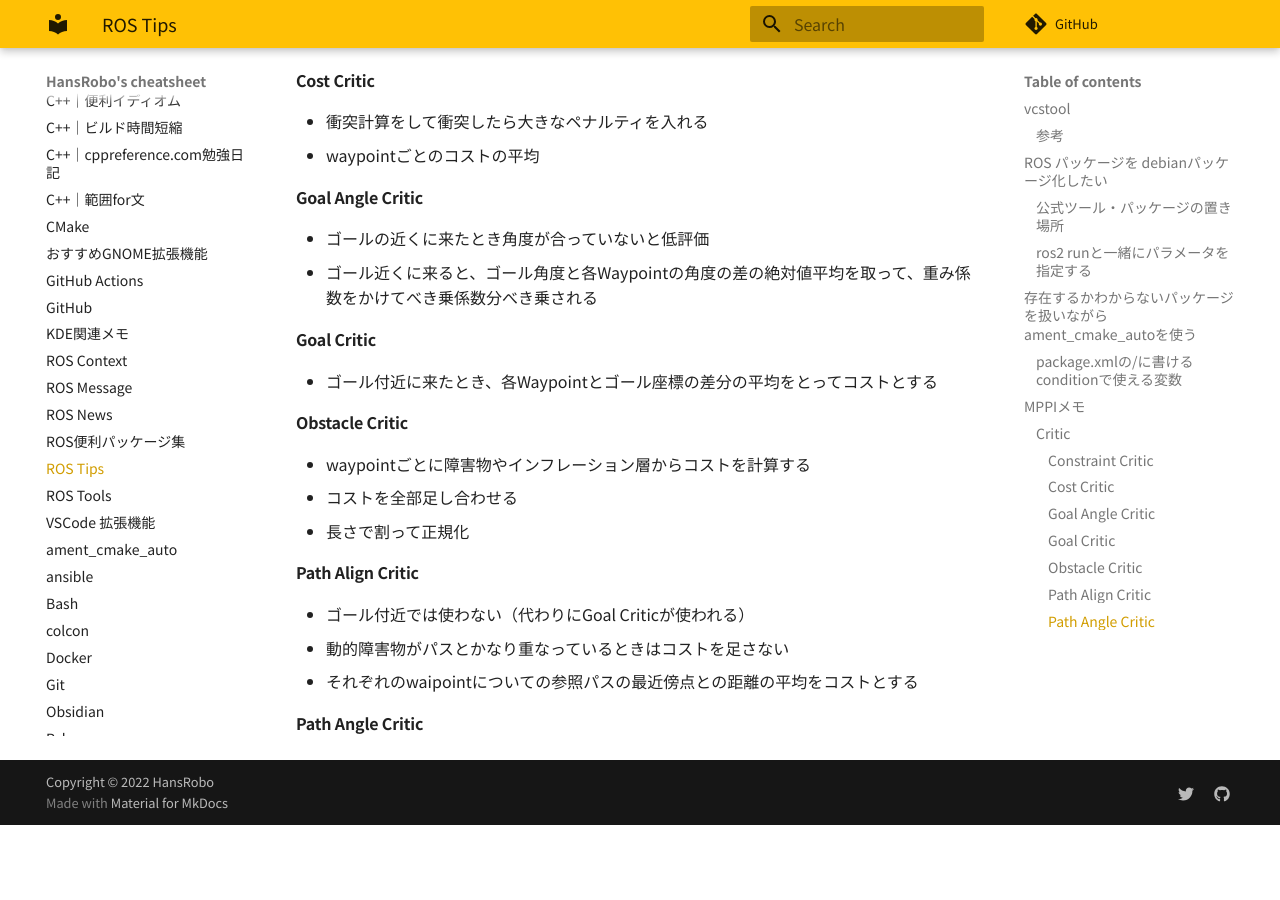
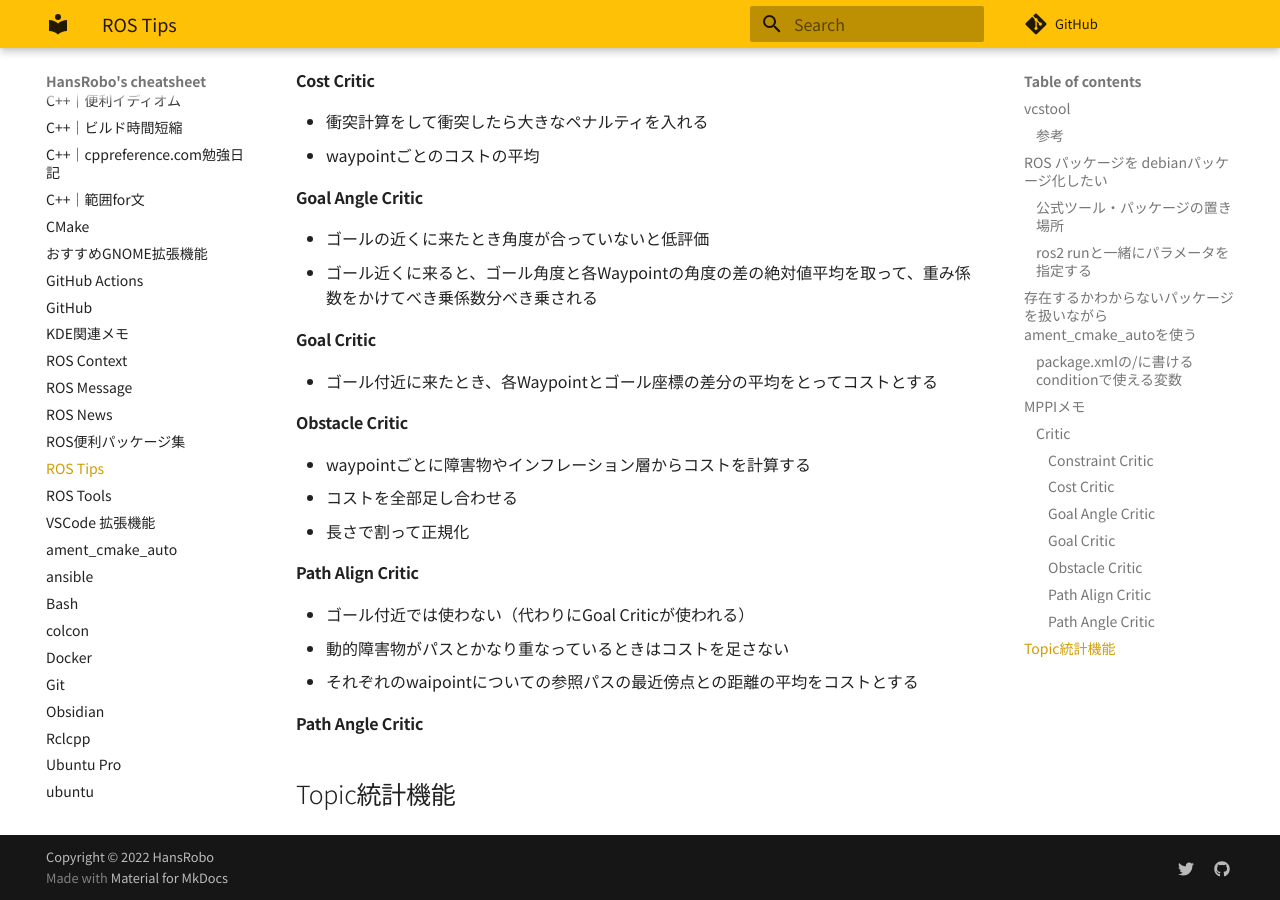
Before and after one commit to HansRobo/mycheatsheet_mkdocs, an MkDocs documentation site: the page built from docs/ROS Tips.md, in a window 1280 px wide and 900 px high, scrolled down 3747 px. Built offline with MkDocs 1.6.1 and Material for MkDocs 9.7.7, drawn with Linux system fonts in a browser that asks for light colours; some web fonts are replaced; comment, search, counter and statistics services are not loaded; before the commit the page ends 4572 px from its top, so only the background shows below that.

Commit message:
🔄 synced local 'docs' with remote 'cheatsheets'

```diff
--- a/docs/ROS Tips.md
+++ b/docs/ROS Tips.md
@@ -184,3 +184,5 @@
 - それぞれのwaipointについての参照パスの最近傍点との距離の平均をコストとする
 
 #### Path Angle Critic
+
+## Topic統計機能
```
